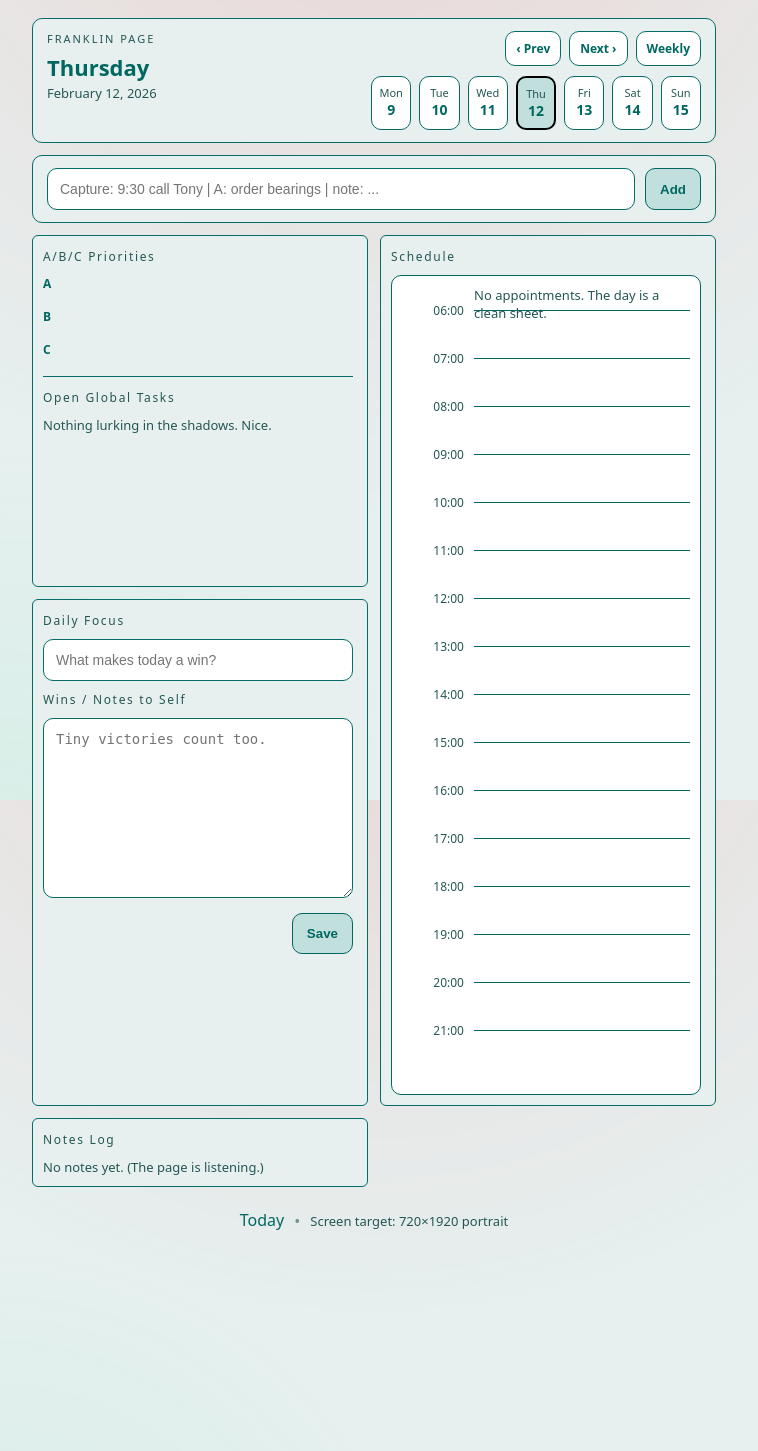
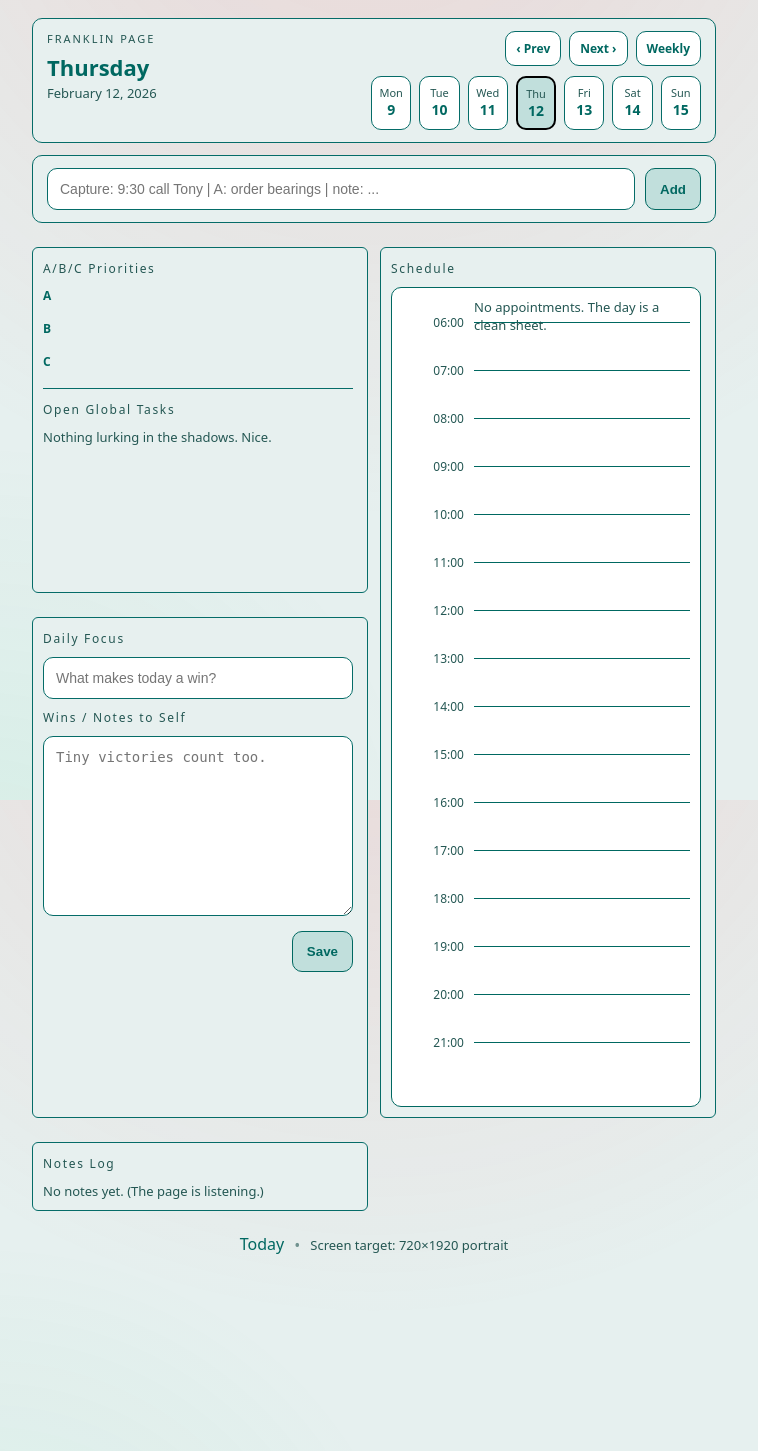
Before and after one commit to andyleer/miniFranklin, a Flask app: page /day/today in a window 1280 px wide. Shown: the top 1451 px of the page, without its empty margins (266-1024 px from the left). Run offline with Flask 3, Linux system fonts and the light colour scheme; data comes from the database, SQL or seed files in the repository; data that the repository does not hold is empty.

Commit message:
Add margin-top to card class in style.css

```diff
--- a/app/static/style.css
+++ b/app/static/style.css
@@ -149,6 +149,7 @@ body{
 }
 
 .card{
+  margin-top: 12px;
   background: rgb(231 240 239);
   border: 1px solid var(--line);
   border-radius: 6px;
```
